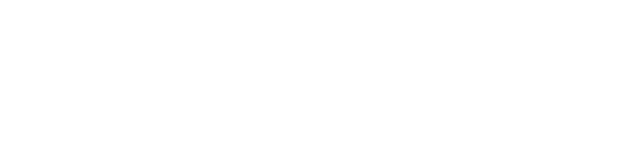
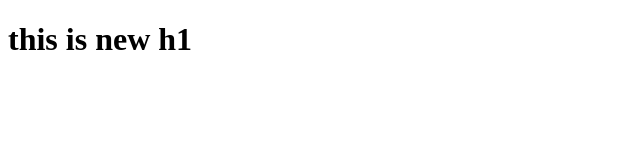
Before and after one commit to cba336/Test1, a plain HTML site: page index.html in a window 1280 px wide. Shown: the whole page, without its empty margins (0-640 px from the left). Drawn offline with Linux system fonts and the light colour scheme.

Commit message:
Add a new h1

```diff
--- a/index.html
+++ b/index.html
@@ -5,5 +5,7 @@
     <meta name="viewport" content="width=device-width, initial-scale=1.0" />
     <title>Document</title>
   </head>
-  <body></body>
+  <body>
+    <h1>this is new h1</h1>
+  </body>
 </html>
```
